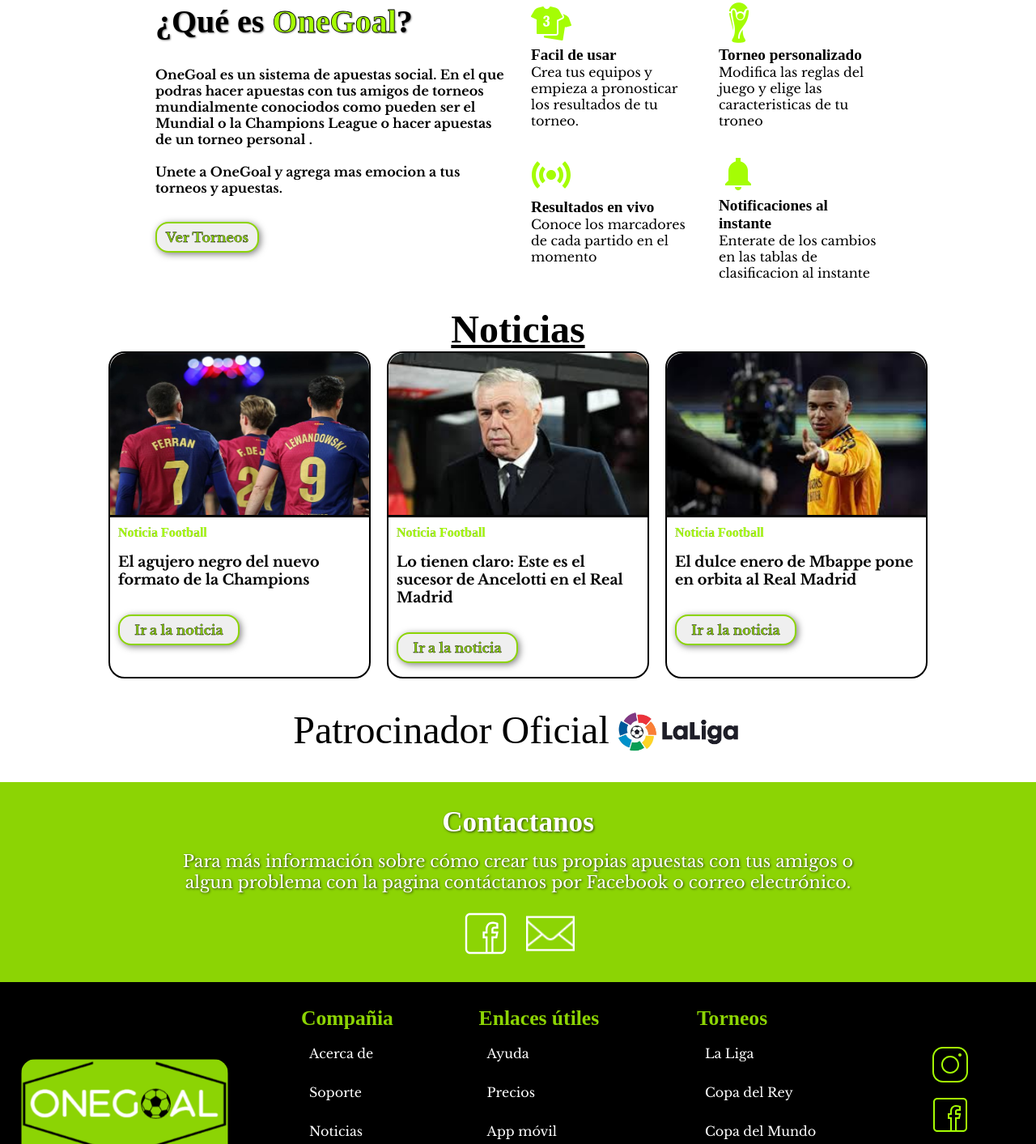
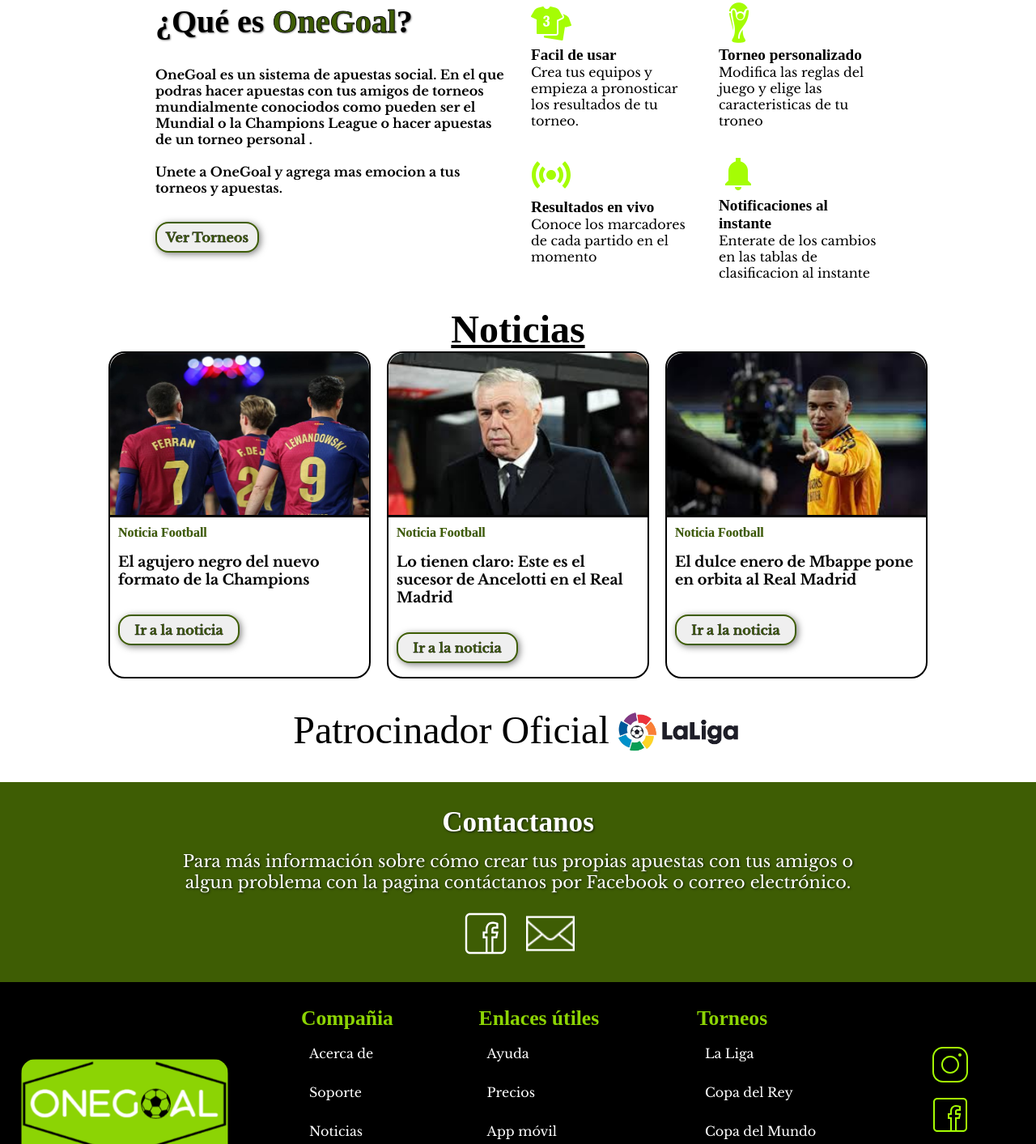
Before and after one commit to AaronGH09/Proyecto-Final-VS2DAW-DIW-Aaron-Gonzalez, a plain HTML site: page index.html in a window 1280 px wide. Shown: the part 684-2097 px from the top of the page at 81% size. Drawn offline with nearby package versions, Linux system fonts and the light colour scheme; a web font is replaced by a local one.

Commit message:
Corrigiendo accesibilidad

```diff
--- a/css/styleIndex.css
+++ b/css/styleIndex.css
@@ -17,6 +17,7 @@
 :root {
     --color_verde1: #A5FD04;
     --color_verde2: #8CD404;
+    --color_verde3: #3E5D04;
     --color_azul: #115BA0;
     --blanco: white;
     --black: black;
@@ -221,7 +222,7 @@ body{
     text-shadow: 1px 1px 2px rgba(0, 0, 0, 0.5);
 }
 .resaltado{
-    color: var(--color_verde1);
+    color: var(--color_verde3);
     text-shadow: 1px 1px 2px rgba(0, 0, 0, 0.5);
     -webkit-text-stroke: 0.8px black;
 }
@@ -261,11 +262,11 @@ body{
     margin-top: 2rem;
     width: 8rem;
     height: 2.4rem;
-    color: var(--color_verde2);
+    color: var(--color_verde3);
     font-family: "Libre Baskerville", serif;
     font-weight: bolder;
     font-size: 1rem;
-    border: 2px solid var(--color_verde2);
+    border: 2px solid var(--color_verde3);
     border-radius: 16px;
     transition: background-color 0.3s ease-in-out, color 0.3s ease-in-out;
     -webkit-text-stroke: 0.4px black;
@@ -274,7 +275,7 @@ body{
 
 .index__QueEsOneGoal__Contenido__1 button:hover{
     cursor: pointer;
-    background-color: var(--color_verde2);
+    background-color: var(--color_verde3);
     color: var(--black);
     border: 2px solid var(--black);
 }
@@ -347,7 +348,7 @@ body{
 }
 
 .index__Noticia__texto h2{
-    color: var(--color_verde1);
+    color: var(--color_verde3);
     font-family: "Jockey One", serif;
     font-size: 1rem;
     font-weight: bold;
@@ -365,11 +366,11 @@ body{
     margin-top: 2rem;
     width: 50%;
     height: 2.4rem;
-    color: var(--color_verde2);
+    color: var(--color_verde3);
     font-family: "Libre Baskerville", serif;
     font-weight: bolder;
     font-size: 1rem;
-    border: 2px solid var(--color_verde2);
+    border: 2px solid var(--color_verde3);
     border-radius: 16px;
     transition: background-color 0.3s ease-in-out, color 0.3s ease-in-out;
     filter: drop-shadow(2px 2px 4px rgba(0, 0, 0, 0.5));
@@ -377,7 +378,7 @@ body{
 
 .index__Noticia__texto button:hover{
     cursor: pointer;
-    background-color: var(--color_verde2);
+    background-color: var(--color_verde3);
     color: var(--black);
     border: 2px solid var(--black);
 }
@@ -407,7 +408,7 @@ body{
 /*__________________________________________________________CONTACTANOS______________________________________________________*/
 .contactanos {
     text-align: center;
-    background-color: var(--color_verde2);
+    background-color: var(--color_verde3);
     color: var(--blanco);
     padding: 30px;
 }
--- a/css/styleRanking.css
+++ b/css/styleRanking.css
@@ -6,6 +6,7 @@
 :root {
     --color_verde1: #A5FD04;
     --color_verde2: #8CD404;
+    --color_verde3: #3E5D04;
     --color_azul: #115BA0;
     --blanco: white;
     --black: black;
@@ -163,7 +164,7 @@ body{
 
 .ranking h2{
     margin-top: 20px;
-    color: var(--color_verde2);
+    color: var(--color_verde3);
     font-size: 2.5rem;
     font-weight: bold;
     font-family: "Jockey One", serif;
@@ -225,7 +226,7 @@ body{
 .desafios__titulo__principal {
     margin-left: 2%;
     margin-top: 20px;
-    color: var(--color_verde2);
+    color: var(--color_verde3);
     font-size: 2.5rem;
     font-weight: bold;
     font-family: "Jockey One", serif;
@@ -311,7 +312,7 @@ body{
 /*__________________________________________________________CONTACTANOS______________________________________________________*/
 .contactanos {
     text-align: center;
-    background-color: var(--color_verde2);
+    background-color: var(--color_verde3);
     color: var(--blanco);
     padding: 30px;
 }
--- a/index.html
+++ b/index.html
@@ -130,10 +130,10 @@
         <p>Para más información sobre cómo crear tus propias apuestas con tus amigos o algun problema con la pagina contáctanos por Facebook o correo electrónico.</p>
         <div>
             <a href="#" class="contactanos__a__icon">
-                <img src="img/ICONOS/Facebook-blanco-verde2.svg" alt="Facebook" class="contactanos__icon">
+                <img src="img/ICONOS/Facebook-blanco-verde3.svg" alt="Facebook" class="contactanos__icon">
             </a>
             <a href="#" class="contactanos__a__icon">
-                <img src="img/ICONOS/Mail.png" alt="Mail" class="contactanos__icon">
+                <img src="img/ICONOS/Mail-blanco-verde2.png" alt="Mail" class="contactanos__icon">
             </a>
         </div>
     </div>
```
Also changed, not shown: css/styleRegistro.css (+7 -6 lines), ranking.html (+2 -2 lines), img/ICONOS/Facebook-blanco-verde3.svg (added), img/ICONOS/Mail-blanco-verde2.png (added).
